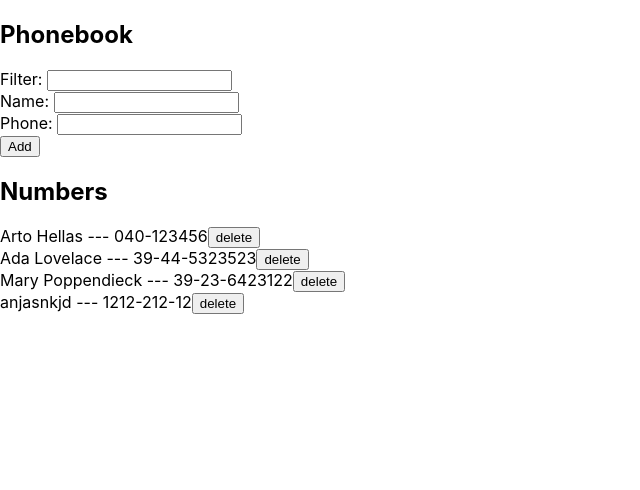
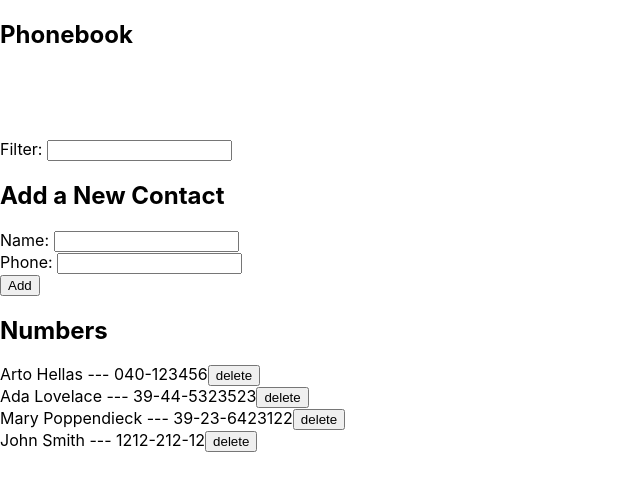
Before and after one commit to Chuy12G2/phonebook, a React (Create React App) app: page / in a window 1280 px wide. Shown: the top 490 px of the page, without its empty margins (0-640 px from the left). Built offline with nearby package versions, Linux system fonts and the light colour scheme; data requests are answered from the project's data file.

Commit message:
add notifications for errors and successful operation

```diff
--- a/db.json
+++ b/db.json
@@ -16,7 +16,7 @@
       "id": 4
     },
     {
-      "name": "anjasnkjd",
+      "name": "John Smith",
       "number": "1212-212-12",
       "id": 5
     }
--- a/src/App.js
+++ b/src/App.js
@@ -1,7 +1,7 @@
 import { useState, useEffect } from "react";
 import personService from './services/persons'
 import Person from './components/Person'
-import axios from "axios";
+import Notification from "./components/Notification";
 
 const App = () => {
   const [persons, setPersons] = useState([]);
@@ -19,6 +19,7 @@ const App = () => {
   const [newName, setNewName] = useState("");
   const [newPhone, setNewPhone] = useState("");
   const [filter, setFilter] = useState("");
+  const [notification, setNotification] = useState(null)
 
   const handleChangeName = (event) => {
     setNewName(event.target.value);
@@ -60,7 +61,11 @@ const App = () => {
         setPersons(persons.concat(response));
         setNewName("");
         setNewPhone("");
+        setNotification(`${response.name} was addes succesfully`)
       })
+      setTimeout(() => {
+        setNotification(null)
+      }, 3000);
 
   };
 
@@ -68,7 +73,10 @@ const App = () => {
     const isItRepeated = persons.filter((person) => person.name === newName);
 
     if (isItRepeated.length !== 0) {
-      alert(`${newName} already exist`);
+      setNotification(`${newName} already exist`)
+      setTimeout(() => {
+        setNotification(null)
+      }, 3000);;
       return true;
     }
     return false;
@@ -76,15 +84,24 @@ const App = () => {
 
   const deleteNote = (id) => {
     if(window.confirm("Do you really want to delete it ")){
-      const url = `http://localhost:3001/persons/${id}`
       const personToDelete =
       persons.find(person => person.id === id)
 
       personService
         .deletePerson(id, personToDelete)
-        .then(() => (
+        .then(() => {
+          setNotification(`${personToDelete.name} was deleted succesfully`)
           setPersons(persons.filter(p => p.id !== id))
-        ))
+    }).catch(
+      error => {
+        setNotification(
+          `${personToDelete.name} was already removed from the server`
+        )
+      }
+    )
+    setTimeout(() => {
+      setNotification(null)
+    }, 3000)
     }
 
 
@@ -93,12 +110,16 @@ const App = () => {
   return (
     <div>
       <h2>Phonebook</h2>
-      Filter: <input onChange={handleChangeFilter} value={filter} />
+      <div className="notification-container">
+        <Notification message={notification}/>
+      </div>
+      <span>Filter:</span> <input onChange={handleChangeFilter} value={filter} />
       <form onSubmit={handleSubmit}>
+        <h2>Add a New Contact</h2>
         <div>
-          Name: <input onChange={handleChangeName} value={newName} />
+         <span>Name:</span> <input onChange={handleChangeName} value={newName} />
           <br />
-          Phone: <input onChange={handleChangePhone} value={newPhone} />
+          <span>Phone: </span><input onChange={handleChangePhone} value={newPhone} />
         </div>
         <div>
           <button type="submit">Add</button>
--- /dev/null
+++ b/src/components/Notification.js
@@ -0,0 +1,13 @@
+const Notification = ({message}) => {
+    if (message === null){
+        return null
+    }
+
+    return(
+        <div className="notification">
+            {message}
+        </div>
+    )
+}
+
+export default Notification
--- a/src/index.css
+++ b/src/index.css
@@ -11,3 +11,17 @@ code {
   font-family: source-code-pro, Menlo, Monaco, Consolas, 'Courier New',
     monospace;
 }
+
+.notification-container{
+  height: 70px;
+}
+
+.notification{
+  font-size: 1.2rem;
+  padding: 15px 0;
+  text-align: center;
+  border: 4px solid tomato;
+  border-radius: 10px;
+  color: tomato;
+  background-color: #eee;
+}
--- a/src/index.js
+++ b/src/index.js
@@ -2,7 +2,6 @@ import React from 'react';
 import ReactDOM from 'react-dom/client';
 import './index.css';
 import App from './App';
-import reportWebVitals from './reportWebVitals';
 
 const root = ReactDOM.createRoot(document.getElementById('root'));
 root.render(
@@ -10,8 +9,3 @@ root.render(
     <App />
   </React.StrictMode>
 );
-
-// If you want to start measuring performance in your app, pass a function
-// to log results (for example: reportWebVitals(console.log))
-// or send to an analytics endpoint. Learn more: https://bit.ly/CRA-vitals
-reportWebVitals();
```
